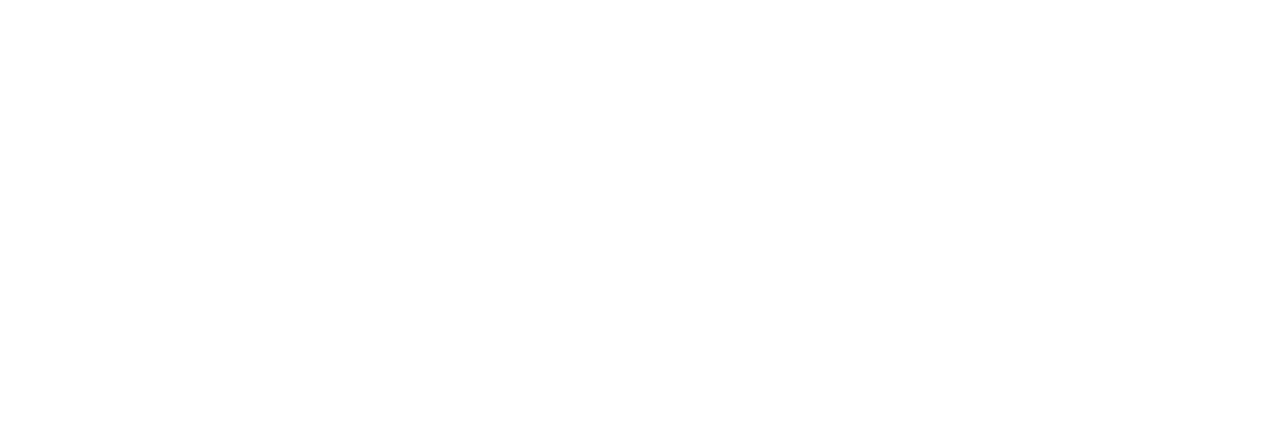
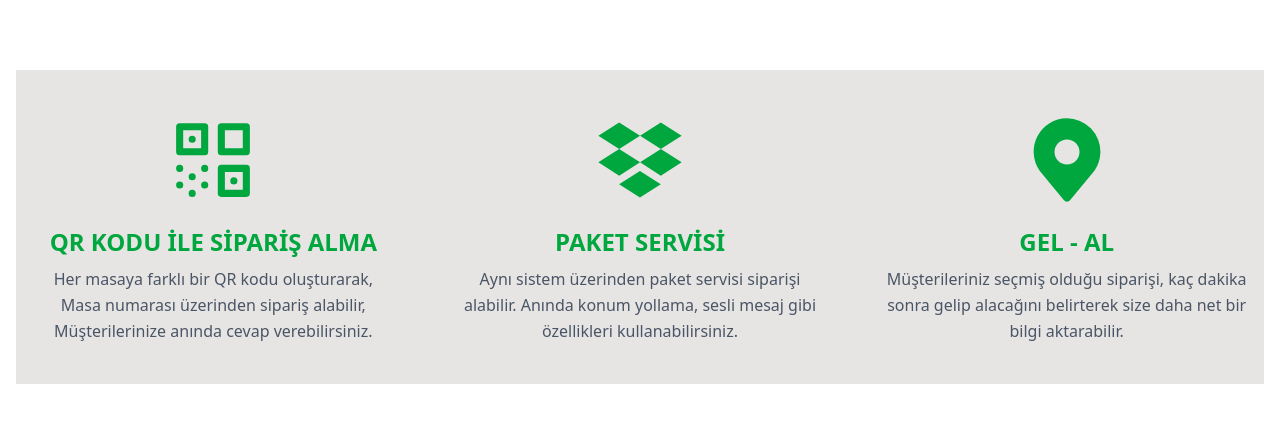
Before and after one commit to melihcandemir/wonlinemenu.com, a React (Vite) app: page / in a window 1280 px wide. Shown: the part 1595-2017 px from the top of the page. Before the commit the page ends 1697 px from the top, so only its background shows below. Built offline with nearby package versions, Linux system fonts and the light colour scheme; the HTML template or start-up script is replaced by a standard one.

Commit message:
SectionThree başlangıç

```diff
--- /dev/null
+++ b/src/component/SectionThree.jsx
@@ -0,0 +1,94 @@
+export default function SectionThree() {
+  return (
+    <div class="bg-stone-200 py-10">
+      <div class="container mx-auto px-4">
+        <div class="flex flex-col md:flex-row md:justify-between items-center md:items-start space-y-12 md:space-y-0 md:space-x-8 lg:space-x-16">
+          <div class="flex-1 text-center max-w-sm">
+            <div class="flex justify-center mb-4">
+              <svg
+                class="w-[100px] h-[100px] text-green-600"
+                aria-hidden="true"
+                xmlns="http://www.w3.org/2000/svg"
+                width="24"
+                height="24"
+                fill="none"
+                viewBox="0 0 24 24"
+              >
+                <path
+                  stroke="currentColor"
+                  stroke-linejoin="round"
+                  stroke-width="1.7"
+                  d="M4 4h6v6H4V4Zm10 10h6v6h-6v-6Zm0-10h6v6h-6V4Zm-4 10h.01v.01H10V14Zm0 4h.01v.01H10V18Zm-3 2h.01v.01H7V20Zm0-4h.01v.01H7V16Zm-3 2h.01v.01H4V18Zm0-4h.01v.01H4V14Z"
+                />
+                <path
+                  stroke="currentColor"
+                  stroke-linejoin="round"
+                  stroke-width="1.7"
+                  d="M7 7h.01v.01H7V7Zm10 10h.01v.01H17V17Z"
+                />
+              </svg>
+            </div>
+            <h2 class="text-xl md:text-2xl font-semibold text-green-600 mb-2">
+              QR KODU İLE SİPARİŞ ALMA
+            </h2>
+            <p class="text-gray-600 leading-relaxed text-sm md:text-base">
+              Her masaya farklı bir QR kodu oluşturarak, Masa numarası üzerinden
+              sipariş alabilir, Müşterilerinize anında cevap verebilirsiniz.
+            </p>
+          </div>
+
+          <div class="flex-1 text-center max-w-sm">
+            <div class="flex justify-center mb-4">
+              <svg
+                class="w-[100px] h-[100px] text-green-600"
+                aria-hidden="true"
+                xmlns="http://www.w3.org/2000/svg"
+                width="24"
+                height="24"
+                fill="currentColor"
+                viewBox="0 0 24 24"
+              >
+                <path d="M12.013 6.175 7.006 9.369l5.007 3.194-5.007 3.193L2 12.545l5.006-3.193L2 6.175l5.006-3.194 5.007 3.194ZM6.981 17.806l5.006-3.193 5.006 3.193L11.987 21l-5.006-3.194Z" />
+                <path d="m12.013 12.545 5.006-3.194-5.006-3.176 4.98-3.194L22 6.175l-5.007 3.194L22 12.562l-5.007 3.194-4.98-3.211Z" />
+              </svg>
+            </div>
+            <h2 class="text-xl md:text-2xl font-semibold text-green-600 mb-2">
+              PAKET SERVİSİ
+            </h2>
+            <p class="text-gray-600 leading-relaxed text-sm md:text-base">
+              Aynı sistem üzerinden paket servisi siparişi alabilir. Anında
+              konum yollama, sesli mesaj gibi özellikleri kullanabilirsiniz.
+            </p>
+          </div>
+
+          <div class="flex-1 text-center max-w-sm">
+            <div class="flex justify-center mb-4">
+              <svg
+                class="w-[100px] h-[100px] text-green-600"
+                aria-hidden="true"
+                xmlns="http://www.w3.org/2000/svg"
+                width="24"
+                height="24"
+                fill="currentColor"
+                viewBox="0 0 24 24"
+              >
+                <path
+                  fill-rule="evenodd"
+                  d="M11.906 1.994a8.002 8.002 0 0 1 8.09 8.421 7.996 7.996 0 0 1-1.297 3.957.996.996 0 0 1-.133.204l-.108.129c-.178.243-.37.477-.573.699l-5.112 6.224a1 1 0 0 1-1.545 0L5.982 15.26l-.002-.002a18.146 18.146 0 0 1-.309-.38l-.133-.163a.999.999 0 0 1-.13-.202 7.995 7.995 0 0 1 6.498-12.518ZM15 9.997a3 3 0 1 1-5.999 0 3 3 0 0 1 5.999 0Z"
+                  clip-rule="evenodd"
+                />
+              </svg>
+            </div>
+            <h2 class="text-xl md:text-2xl font-semibold text-green-600 mb-2">
+              GEL - AL
+            </h2>
+            <p class="text-gray-600 leading-relaxed text-sm md:text-base">
+              Müşterileriniz seçmiş olduğu siparişi, kaç dakika sonra gelip
+              alacağını belirterek size daha net bir bilgi aktarabilir.
+            </p>
+          </div>
+        </div>
+      </div>
+    </div>
+  );
+}
--- a/src/page/Home.jsx
+++ b/src/page/Home.jsx
@@ -3,6 +3,7 @@
 import Navbar from "../component/Navbar";
 import SectionOne from "../component/SectionOne";
 import SectionTwo from "../component/SectionTwo";
+import SectionThree from "../component/SectionThree";
 
 export default function Home() {
   //
@@ -44,11 +45,14 @@
       <Communication isVisible={isVisible} />
       <Navbar isVisible={isVisible} />
       {/* İçerik alanı için padding-top ekliyoruz ki fixed elementler altındaki içerik görünür olsun */}
-      <div className="pt-16 md:pt-24">
+      <div className="pt-5 md:pt-24">
         <div className="container mx-auto py-4 px-4 md:py-8">
           <SectionOne />
           <div className="my-8 md:my-24">
             <SectionTwo />
+          </div>
+          <div className="my-8 md:my-24">
+            <SectionThree />
           </div>
         </div>
       </div>
```
